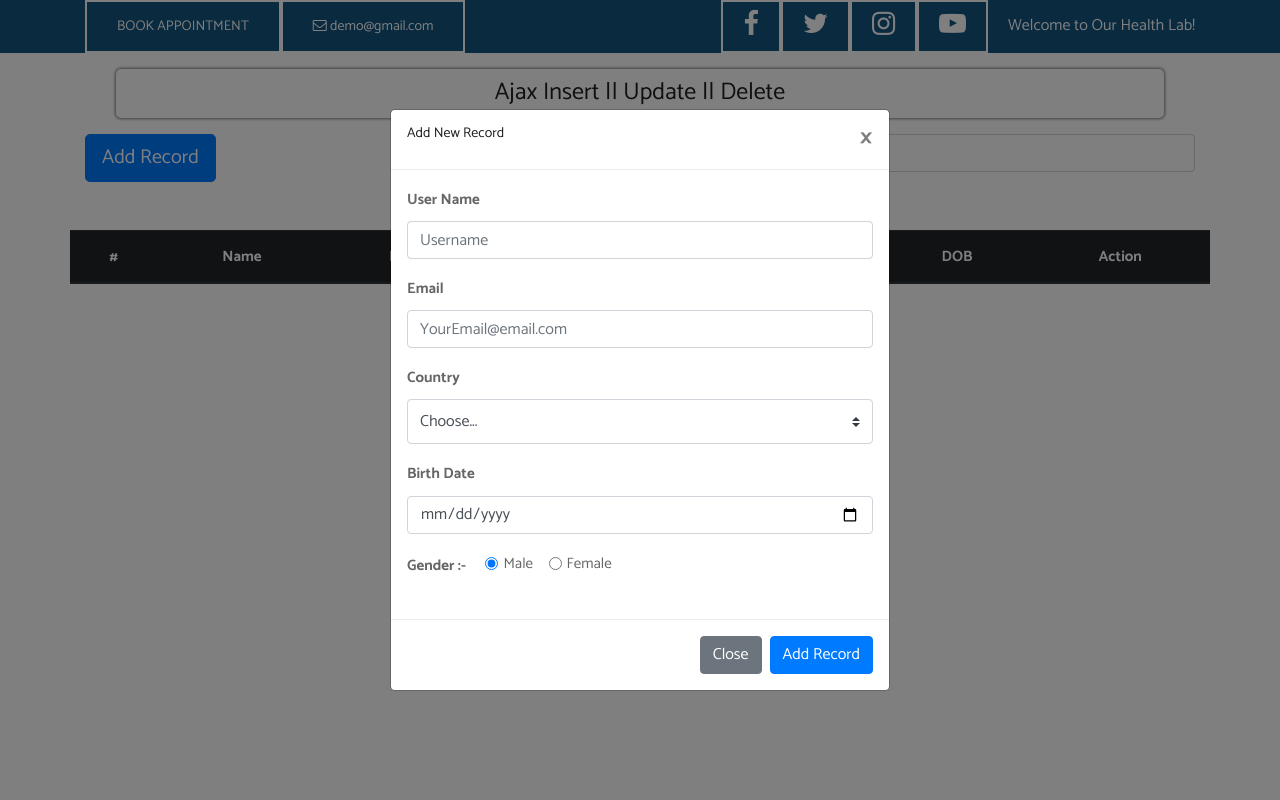
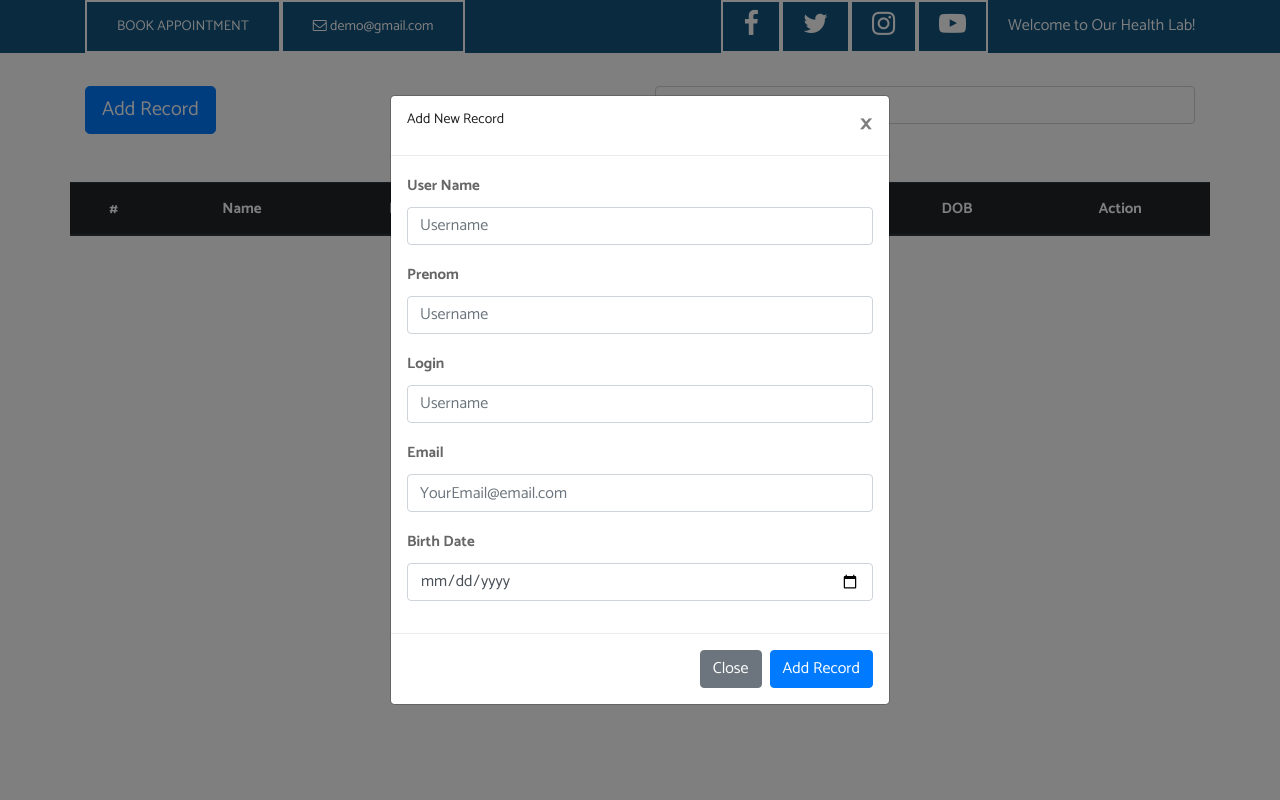
Before and after one commit to ATJ12/projet_web, a PHP site: the page made by rdv/front/partie med/index.php in a window 1280 px wide, after a click on "Add Record". Run offline with PHP 8.4, Linux system fonts and the light colour scheme; data that the repository does not hold is empty; some libraries are stand-ins or nearby versions.

Commit message:
add apdate

```diff
--- a/rdv/front/partie med/index.php
+++ b/rdv/front/partie med/index.php
@@ -89,7 +89,6 @@
 		<div class="container">
 			<div class="row m-3 text-center">
 				<div class="col-lg-12">
-					<h1 class="box-title">Ajax Insert || Update || Delete</h1>
 				</div>
 			</div>
 			<div  class="row justify-content-center">
@@ -124,38 +123,27 @@
 					<input type="text" name="username" class="form-control" placeholder="Username">
 					<span class="error-msg" id="msg_1"></span>
 			  	</div>
+				  <div class="form-group">
+					<label><b>Prenom</b></label>
+					<input type="text" name="Prenom" class="form-control" placeholder="Username">
+					<span class="error-msg" id="msg_1"></span>
+			  	</div>
+				  <div class="form-group">
+					<label><b>Login</b></label>
+					<input type="text" name="Login" class="form-control" placeholder="Username">
+					<span class="error-msg" id="msg_1"></span>
+			  	</div>
 			  	<div class="form-group">
 					<label><b>Email</b></label>
 					<input type="text" name="email" class="form-control" placeholder="YourEmail@email.com">
 					<span class="error-msg" id="msg_2"></span>
 			  	</div>
 				<div class="form-group">
-					<label><b>Country</b></label>
-					<select class="custom-select" name="country" id="country">
-						<option value="" selected>Choose...</option>
-						<option value="USA">USA</option>
-						<option value="Germany">Germany</option>
-						<option value="UK">UK</option>
-					</select>
-					<span class="error-msg" id="msg_3"></span>
-			  	</div>
-				<div class="form-group">
 					<label><b>Birth Date</b></label>
 					<input type="date" name="bod" class="form-control">
 					<span class="error-msg" id="msg_4"></span>
 			  	</div>
-				<div class="form-group">
-					<label class="mr-3"><b>Gender :- </b></label>
-					<div class="form-check form-check-inline">
-					  <input class="form-check-input" type="radio" name="gender" value="Male" checked>
-					  <label class="form-check-label" >Male</label>
-					</div>
-					<div class="form-check form-check-inline">
-					  <input class="form-check-input" type="radio" name="gender" value="Female">
-					  <label class="form-check-label" >Female</label>
-					</div>
-					<span class="error-msg"  id="msg_5"></span>
-				</div>
+
 				<div class="form-group">
 					<span class="success-msg" id="sc_msg"></span>
 				</div>
@@ -189,38 +177,28 @@
 				<input type="text" class="form-control" name="username" id="upd_1" placeholder="Username">
 				<span class="error-msg" id="umsg_1"></span>
 		  	</div>
+			  <div class="form-group">
+					<label><b>Prenom</b></label>
+					<input type="text" name="Prenom" class="form-control" placeholder="Username">
+					<span class="error-msg" id="msg_2"></span>
+			  	</div>
+				  <div class="form-group">
+					<label><b>Login</b></label>
+					<input type="text" name="Login" class="form-control" placeholder="Username">
+					<span class="error-msg" id="msg_3"></span>
+			  	</div>
 		  	<div class="form-group">
 				<label><b>Email</b></label>
 				<input type="text" class="form-control" name="email" id="upd_2" placeholder="YourEmail@email.com">
 				<span class="error-msg" id="umsg_2"></span>
 		  	</div>
-			<div class="form-group">
-				<label><b>Country</b></label>
-				<select class="custom-select" id="upd_3" name="country">
-					<option value="" selected>Choose...</option>
-					<option value="USA">USA</option>
-					<option value="Germany">Germany</option>
-					<option value="UK">UK</option>
-				</select>
-				<span class="error-msg" id="umsg_3"></span>
-		  	</div>
+
 			<div class="form-group">
 				<label><b>Birth Date</b></label>
-				<input type="date" class="form-control" id="upd_4" name="bod">
+				<input type="date" data-date-format="yyyy-MM-dd" class="form-control" id="upd_4" name="bod">
 				<span class="error-msg" id="umsg_4"></span>
 		  	</div>
-			<div class="form-group">
-				<label><b>Gender</b></label>
-				<div class="form-check form-check-inline">
-				  <input class="form-check-input" type="radio" id="upd_5" name="gender" value="Male">
-				  <label class="form-check-label" >Male</label>
-				</div>
-				<div class="form-check form-check-inline">
-				  <input class="form-check-input" type="radio" id="upd_6" name="gender" value="Female">
-				  <label class="form-check-label" >Female</label>
-				</div>
-				<span class="success-msg" id="umsg_5"></span>
-			</div>
+
 			<div class="form-group">
 				<input type="hidden" name="dataval" id="upd_7">
 				<span class="success-msg" id="umsg_6"></span>
@@ -343,8 +321,9 @@ $(document).ready(function (){
 		$.getJSON("updateprocess.php", {checkid : check_id}, function(json){
 			if(json.status == 0){
 				$('#upd_1').val(json.username);
+				$('#upd_3').val(json.prenom);
+				$('#upd_3').val(json.login);
 				$('#upd_2').val(json.email);
-				$('#upd_3').val(json.country);
 				$('#upd_4').val(json.bod);
 				$('#upd_7').val(check_id);
 				if(json.gender == 'Male'){
```
Also changed, not shown: rdv/front/partie med/updateprocess2.php (+12 -23 lines).
